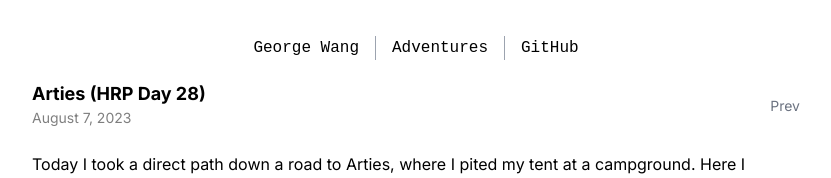
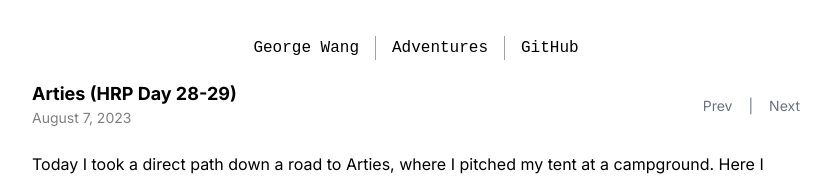
Before and after one commit to joage/website, a Next.js app: page /adventures/gr-10/28 in a window 1280 px wide. Shown: the top 178 px of the page, without its empty margins (224-1055 px from the left). Built offline with nearby package versions, Linux system fonts and the light colour scheme.

Commit message:
Update page.tsx 28 29

```diff
--- a/src/app/adventures/gr-10/28/page.tsx
+++ b/src/app/adventures/gr-10/28/page.tsx
@@ -2,13 +2,13 @@ import ImageGroup from '@/components/ImageGroup';
 import Post from '@/components/Post';
 
 const GR = () => (
-  <Post title="Arties (HRP Day 28)" date="August 7, 2023" prev="/adventures/gr-10/27">
+  <Post title="Arties (HRP Day 28-29)" date="August 7, 2023" prev="/adventures/gr-10/27" next="/adventures/gr-10/30">
 
-    Today I took a direct path down a road to Arties, where I pited my tent at a campground. Here I wanted to spend two nights to rest before the next section of the HRP.
+    Today I took a direct path down a road to Arties, where I pitched my tent at a campground. Here I wanted to spend two nights to rest before the next section of the HRP.
 
     <ImageGroup images={[{path: "/images/gr-10/IMG_5452.jpeg", caption: "Arties, Spain"}]} />
 
-Arties is located in between Salardú and Vielha, so I could easily hitchhike or take a bus between the three towns. Here are some pics from my rest day.
+Arties is located in between Salardú and Vielha, so I could easily hitchhike or take a bus between the three towns. Here are some pics from my rest days.
 
     <ImageGroup images={[{path: "/images/gr-10/IMG_5455.jpeg", caption: ""}]} />
 
@@ -16,8 +16,10 @@ Arties is located in between Salardú and Vielha, so I could easily hitchhike or
 
     <ImageGroup images={[{path: "/images/gr-10/IMG_5462.jpeg", caption: "I had dinner with Benjamin and Dan."}]} />
 
-    <ImageGroup images={[{path: "/images/gr-10/IMG_5464.jpeg", caption: "Then we had a second dinner because we were still hungry."}]} />
+    <ImageGroup images={[{path: "/images/gr-10/IMG_5464.jpeg", caption: "We had a second dinner because we were still hungry."}]} />
 
+    <ImageGroup images={[{path: "/images/gr-10/IMG_5470.jpeg", caption: "I hitched to Vielha the next day. Got groceries and a haircut."}]} />
+    <ImageGroup images={[{path: "/images/gr-10/IMG_5473.jpeg", caption: "Apple tart"}]} />
 Refugi Restanca to Arties - 10.01km and 864m descended.
   </Post>
 );
```
